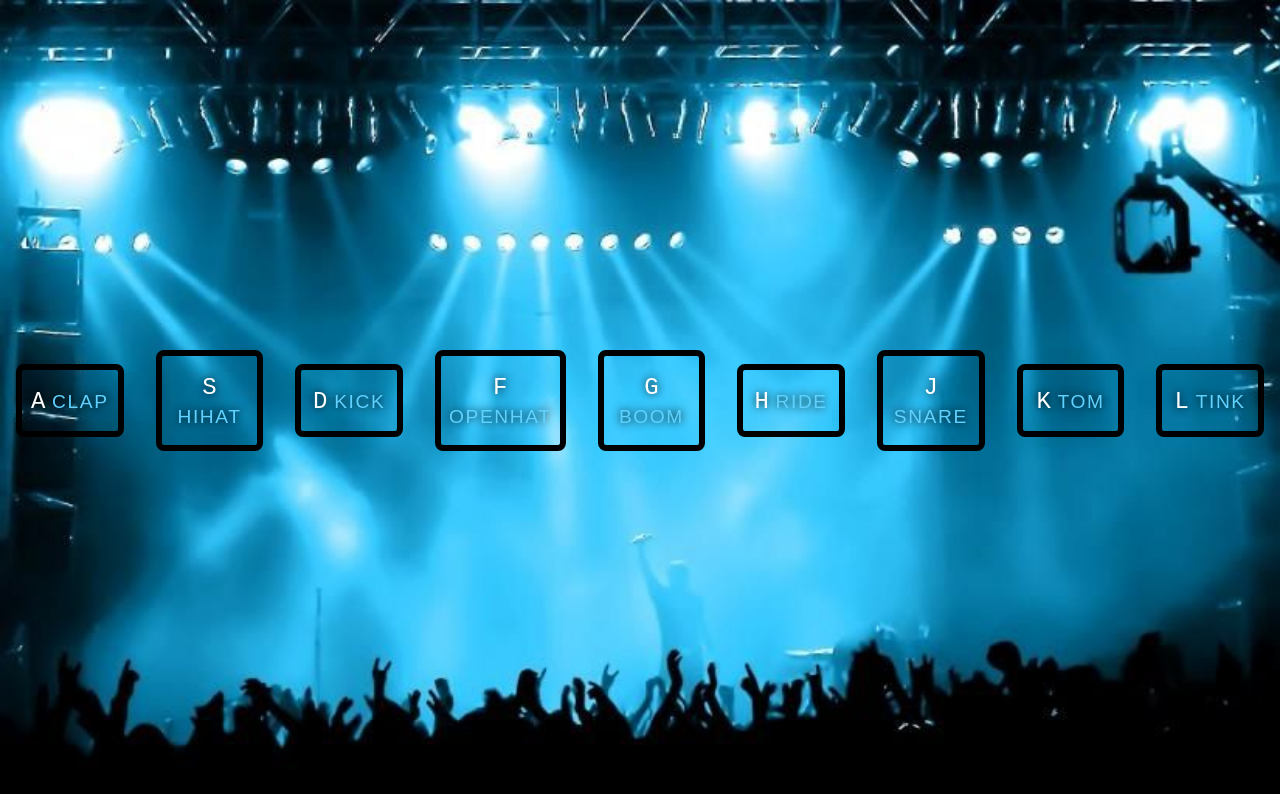
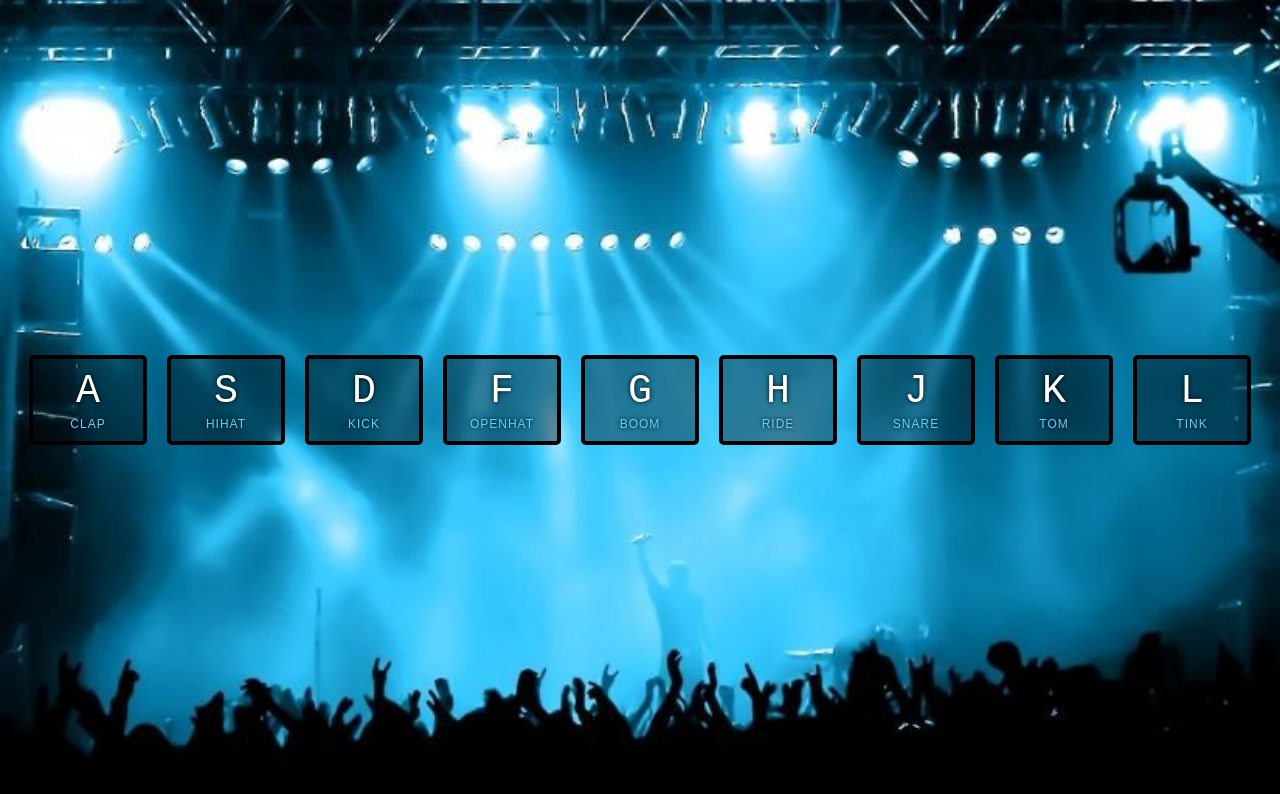
Before and after one commit to bridgetrshannon/Drum_Set, a plain HTML site: page index.html in a window 1280 px wide. Drawn offline with Linux system fonts and the light colour scheme.

Commit message:
adjusted styling on keys for uniform design

```diff
--- a/style.css
+++ b/style.css
@@ -1,3 +1,8 @@
+html {
+    font-size: 10px;
+    background: url("./assets/background.jpg") ;
+    background-size: cover;
+}
 
 body, html {
     margin: 0;
@@ -5,9 +10,9 @@ body, html {
     font-family: sans-serif;
 }
 
-body {
-    background: url("./assets/background.jpg") no-repeat;
-    background-size: cover;
+kbd {
+  display: block;
+  font-size: 4rem;
 }
 
 .keys {
@@ -16,7 +21,6 @@ body {
     min-height: 100vh;
     align-items: center;
     justify-content: center;
-    margin:auto;
 }
 
 .key {
@@ -25,11 +29,11 @@ border-radius: .5rem;
 margin: 1rem;
 font-size: 1.5rem;
 padding: 1rem .5rem;
-transition: all .07s;
+transition: all .07s ease;
 width: 10rem;
 text-align: center;
 color: white;
-background:rbg(0,0,0,0.4);
+background:rgba(0,0,0,0.4);
 text-shadow: 0 0 .5rem black;
 }
 
@@ -45,10 +49,3 @@ text-transform: uppercase;
 letter-spacing: .1rem;
 color: rgb(96, 210, 255);
 }
-/*
-@media ( max-width: 767px ) {
-    .keys {
-    padding-left: 20px;
-    padding-right: 20px;
-    }
-  } */
```
